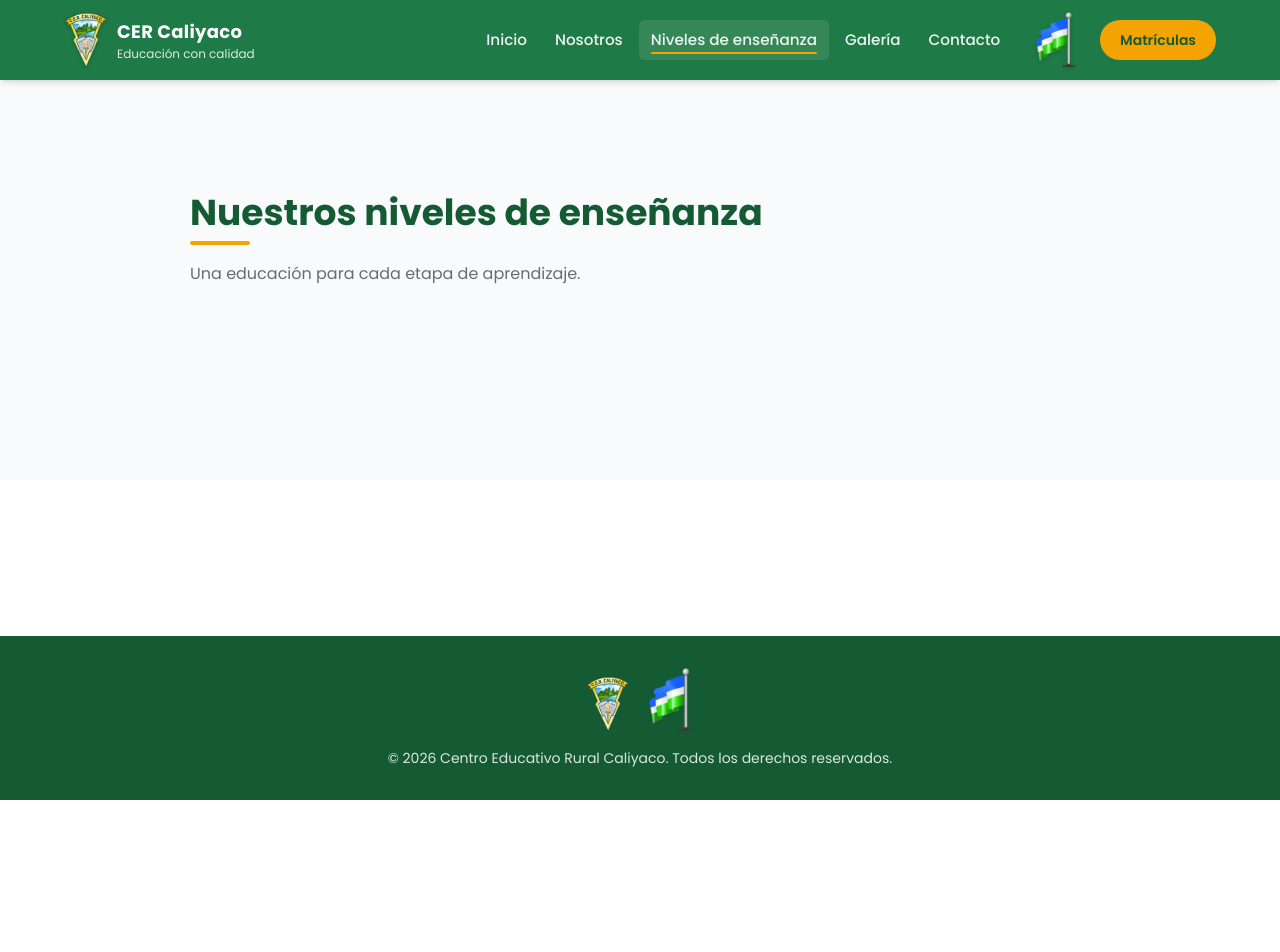
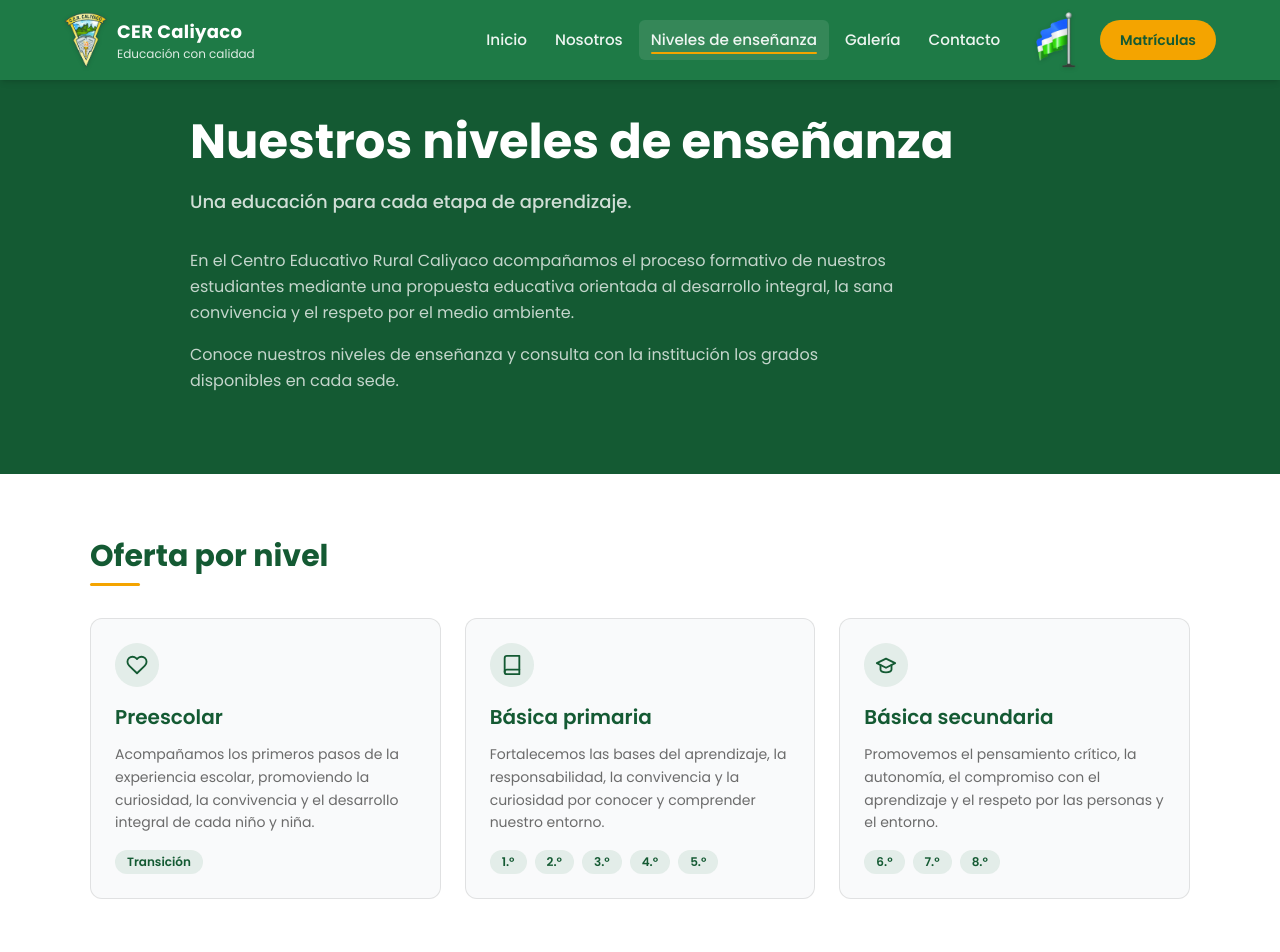
Before and after one commit to AudinoPantoja2025/LandingPage-CER-Caliyaco, a Next.js app: page /niveles-de-ensenanza in a window 1280 px wide. Shown: the top 952 px of the page. Before the commit the page ends 800 px from the top, so only its background shows below. Built offline with nearby package versions, Linux system fonts and the light colour scheme.

Commit message:
feat: implementacion pagina niveles de enseñanza

```diff
--- a/src/components/NivelesEnsenanza.tsx
+++ b/src/components/NivelesEnsenanza.tsx
@@ -1,16 +1,238 @@
+import Link from "next/link";
+import { NIVELES } from "@/lib/institucion";
+import { NIVELES_OFERTA } from "@/lib/niveles";
+
+/* ── Inline SVG icon helper ── */
+function IconoBase({ children }: { children: React.ReactNode }) {
+  return (
+    <svg
+      viewBox="0 0 24 24"
+      width="22"
+      height="22"
+      fill="none"
+      stroke="currentColor"
+      strokeWidth="2"
+      strokeLinecap="round"
+      strokeLinejoin="round"
+      aria-hidden="true"
+    >
+      {children}
+    </svg>
+  );
+}
+
+/* ── Icons mapped to each teaching level ── */
+const ICONOS_NIVELES: Record<string, React.ReactNode> = {
+  Preescolar: (
+    <IconoBase>
+      <path d="M20.8 4.6a5.5 5.5 0 0 0-7.8 0L12 5.6l-1-1a5.5 5.5 0 0 0-7.8 7.8l1 1L12 21l7.8-7.6 1-1a5.5 5.5 0 0 0 0-7.8z" />
+    </IconoBase>
+  ),
+  "Básica primaria": (
+    <IconoBase>
+      <path d="M4 19.5A2.5 2.5 0 0 1 6.5 17H20" />
+      <path d="M6.5 2H20v20H6.5A2.5 2.5 0 0 1 4 19.5v-15A2.5 2.5 0 0 1 6.5 2z" />
+    </IconoBase>
+  ),
+  "Básica secundaria": (
+    <IconoBase>
+      <path d="M22 10L12 5 2 10l10 5 10-5z" />
+      <path d="M6 12v5c0 1.657 2.686 3 6 3s6-1.343 6-3v-5" />
+    </IconoBase>
+  ),
+};
+
+/* ── Clock icon, used in the schedules section ── */
+function IconoReloj() {
+  return (
+    <IconoBase>
+      <circle cx="12" cy="12" r="10" />
+      <path d="M12 6v6l4 2" />
+    </IconoBase>
+  );
+}
+
+/* ── Sub-section heading ── */
+function SectionHeading({ id, children }: { id: string; children: React.ReactNode }) {
+  return (
+    <h2
+      id={id}
+      className="text-2xl md:text-3xl text-verde-oscuro font-bold mb-4 relative pb-3
+        after:absolute after:left-0 after:bottom-0 after:w-[50px] after:h-[3px]
+        after:bg-amarillo after:rounded-full"
+    >
+      {children}
+    </h2>
+  );
+}
+
+/* ────────────────────────────────────────────────────────────── */
+
+/**
+ * Niveles de enseñanza del CER Caliyaco: oferta de grados por nivel
+ * (`NIVELES_OFERTA`) y horarios de referencia (`NIVELES`).
+ *
+ * Componente de servidor: no usa estado ni efectos, solo datos estáticos.
+ */
 export default function NivelesEnsenanza() {
   return (
-    <section id="niveles-de-ensenanza" className="flex items-center min-h-[60vh] py-20 px-6 bg-gray-50">
+    <div id="niveles-de-ensenanza">
+      {/* ── PAGE HEADER ── */}
+      <section
+        aria-labelledby="niveles-titulo"
+        className="py-20 px-6 bg-verde-oscuro text-white"
+      >
         <div className="max-w-[900px] mx-auto w-full">
-        <h2 className="text-3xl md:text-4xl text-verde-oscuro font-bold mb-4 relative pb-3
-          after:absolute after:left-0 after:bottom-0 after:w-[60px] after:h-1
-          after:bg-amarillo after:rounded-full">
+          <h1
+            id="niveles-titulo"
+            className="text-3xl md:text-5xl font-bold leading-tight mb-4 mt-8"
+          >
             Nuestros niveles de enseñanza
-        </h2>
-        <p className="text-texto-suave max-w-[700px]">
+          </h1>
+          <p className="text-white/80 text-lg font-medium mb-8">
             Una educación para cada etapa de aprendizaje.
+          </p>
+          <p className="text-white/75 leading-relaxed max-w-[720px]">
+            En el Centro Educativo Rural Caliyaco acompañamos el proceso formativo
+            de nuestros estudiantes mediante una propuesta educativa orientada al
+            desarrollo integral, la sana convivencia y el respeto por el medio
+            ambiente.
+          </p>
+          <p className="text-white/75 leading-relaxed max-w-[720px] mt-4">
+            Conoce nuestros niveles de enseñanza y consulta con la institución los
+            grados disponibles en cada sede.
           </p>
         </div>
       </section>
+
+      {/* ── LEVEL CARDS ── */}
+      <section aria-labelledby="titulo-niveles" className="py-16 px-6 bg-white">
+        <div className="max-w-[1100px] mx-auto w-full">
+          <SectionHeading id="titulo-niveles">Oferta por nivel</SectionHeading>
+          <div className="grid grid-cols-1 md:grid-cols-3 gap-6 mt-8">
+            {NIVELES_OFERTA.map((nivel) => (
+              <article
+                key={nivel.nombre}
+                className="rounded-xl border border-black/10 bg-gray-50 p-6
+                  transition-[transform,box-shadow] duration-300
+                  hover:-translate-y-1 hover:shadow-md
+                  motion-reduce:transform-none motion-reduce:transition-none"
+              >
+                <span className="inline-flex items-center justify-center h-11 w-11 rounded-full bg-verde/10 text-verde-oscuro mb-4">
+                  {ICONOS_NIVELES[nivel.nombre]}
+                </span>
+                <h3 className="text-xl font-semibold text-verde-oscuro mb-3">
+                  {nivel.nombre}
+                </h3>
+                <p className="text-sm text-texto-suave leading-relaxed mb-4">
+                  {nivel.descripcion}
+                </p>
+                <ul className="flex flex-wrap gap-2 list-none m-0 p-0">
+                  {nivel.grados.map((grado) => (
+                    <li
+                      key={grado}
+                      className="px-3 py-1 text-xs font-semibold rounded-full
+                        bg-verde/10 text-verde-oscuro
+                        motion-reduce:transform-none motion-reduce:transition-none"
+                    >
+                      {grado}
+                    </li>
+                  ))}
+                </ul>
+              </article>
+            ))}
+          </div>
+        </div>
+      </section>
+
+      {/* ── REFERENCE SCHEDULES ── */}
+      <section
+        aria-labelledby="horarios-titulo"
+        className="py-16 px-6 bg-white"
+      >
+        <div className="max-w-[1100px] mx-auto w-full">
+          <div className="flex items-start gap-4">
+            <span className="inline-flex items-center justify-center h-11 w-11 rounded-full bg-verde/10 text-verde-oscuro shrink-0">
+              <IconoReloj />
+            </span>
+            <div className="flex-1">
+              <SectionHeading id="horarios-titulo">
+                Horarios de referencia
+              </SectionHeading>
+              <p className="text-texto-suave leading-relaxed max-w-[720px]">
+                Horarios de referencia de cada nivel de enseñanza. Confirma con la
+                institución la jornada y el horario vigentes de la sede de tu interés
+                antes de iniciar el proceso de matrícula.
+              </p>
+            </div>
+          </div>
+
+          <div className="mt-8 overflow-x-auto">
+            <table className="w-full min-w-[520px] border-collapse text-left">
+              <caption className="sr-only">
+                Horarios de referencia por nivel de enseñanza
+              </caption>
+              <thead>
+                <tr className="border-b border-black/10">
+                  <th scope="col" className="py-3 pr-4 text-xs font-semibold uppercase tracking-wider text-verde">
+                    Nivel
+                  </th>
+                  <th scope="col" className="py-3 pr-4 text-xs font-semibold uppercase tracking-wider text-verde">
+                    Jornada
+                  </th>
+                  <th scope="col" className="py-3 text-xs font-semibold uppercase tracking-wider text-verde">
+                    Horario
+                  </th>
+                </tr>
+              </thead>
+              <tbody>
+                {NIVELES.map((nivel) => (
+                  <tr key={nivel.nombre} className="border-b border-black/5 last:border-b-0">
+                    <th
+                      scope="row"
+                      className="py-4 pr-4 text-sm font-semibold text-verde-oscuro align-top"
+                    >
+                      {nivel.nombre}
+                    </th>
+                    <td className="py-4 pr-4 text-sm text-texto-suave align-top">
+                      {nivel.jornada}
+                    </td>
+                    <td className="py-4 text-sm font-medium text-texto align-top tabular-nums">
+                      {nivel.horario}
+                    </td>
+                  </tr>
+                ))}
+              </tbody>
+            </table>
+          </div>
+
+          <p className="mt-6 text-sm text-texto-suave leading-relaxed max-w-[720px]">
+            La jornada y el horario pueden variar según la sede.
+          </p>
+        </div>
+      </section>
+
+      {/* ── CTA ── */}
+      <section
+        aria-labelledby="niveles-cta-titulo"
+        className="py-16 px-6 bg-gray-50"
+      >
+        <div className="max-w-[1100px] mx-auto w-full">
+          <h2 id="niveles-cta-titulo" className="sr-only">
+            Contacto e inscripción
+          </h2>
+          <Link
+            href="/contacto"
+            className="inline-block px-8 py-3 font-semibold text-base no-underline
+              bg-verde text-white rounded-full transition-transform duration-300
+              hover:-translate-y-[3px] hover:shadow-lg
+              focus-visible:outline-2 focus-visible:outline-verde-oscuro
+              motion-reduce:transform-none motion-reduce:transition-none"
+          >
+            Ver información de contacto
+          </Link>
+        </div>
+      </section>
+    </div>
   );
 }
--- a/src/components/Nosotros.tsx
+++ b/src/components/Nosotros.tsx
@@ -111,7 +111,7 @@ const DATOS_IDENTIFICACION = [
 
 export default function Nosotros() {
   return (
-    <main id="nosotros">
+    <div id="nosotros">
       {/* ── PAGE HEADER ── */}
       <section
         aria-labelledby="nosotros-titulo"
@@ -361,6 +361,6 @@ export default function Nosotros() {
           </div>
         </div>
       </section>
-    </main>
+    </div>
   );
 }
--- a/src/lib/institucion.ts
+++ b/src/lib/institucion.ts
@@ -23,11 +23,14 @@ export const SEDES = [
   "San José del Pepino",
 ] as const;
 
+/**
+ * Niveles de enseñanza con su jornada y horario de referencia.
+ */
 export const NIVELES: Nivel[] = [
   {
     nombre: "Preescolar",
     jornada: "Jornada mañana",
-    horario: "7:30 a. m. – 11:30 p. m.",
+    horario: "7:30 a. m. – 11:30 a. m.",
   },
   {
     nombre: "Básica Primaria",
--- /dev/null
+++ b/src/lib/niveles.ts
@@ -0,0 +1,42 @@
+/**
+ * Oferta de niveles de enseñanza del CER Caliyaco.
+ *
+ * Este módulo es la fuente única de verdad para las tarjetas de nivel de la
+ * página de niveles de enseñanza. Los horarios y jornadas NO se duplican aquí:
+ * viven en `NIVELES` (`@/lib/institucion`).
+ *
+ * TODO(datos): la oferta real de grados por sede NO está confirmada por la
+ * institución. Los grados de esta lista son de REFERENCIA general del sistema
+ * educativo colombiano y deben editarse aquí para publicarlos como oficiales.
+ *
+ * Edita `grados` en este único lugar cuando la institución confirme la oferta.
+ * NO se anuncia 9.º, ni 10.º, ni 11.º, ni educación media: no hay confirmación
+ * institucional de que se ofrezcan.
+ */
+export interface NivelOferta {
+  nombre: string;
+  descripcion: string;
+  grados: string[];
+  nota?: string;
+}
+
+export const NIVELES_OFERTA: NivelOferta[] = [
+  {
+    nombre: "Preescolar",
+    descripcion:
+      "Acompañamos los primeros pasos de la experiencia escolar, promoviendo la curiosidad, la convivencia y el desarrollo integral de cada niño y niña.",
+    grados: ["Transición"],
+  },
+  {
+    nombre: "Básica primaria",
+    descripcion:
+      "Fortalecemos las bases del aprendizaje, la responsabilidad, la convivencia y la curiosidad por conocer y comprender nuestro entorno.",
+    grados: ["1.º", "2.º", "3.º", "4.º", "5.º"],
+  },
+  {
+    nombre: "Básica secundaria",
+    descripcion:
+      "Promovemos el pensamiento crítico, la autonomía, el compromiso con el aprendizaje y el respeto por las personas y el entorno.",
+    grados: ["6.º", "7.º", "8.º"],
+  },
+];
```
Lines whose indentation alone changed are shown as unchanged.
